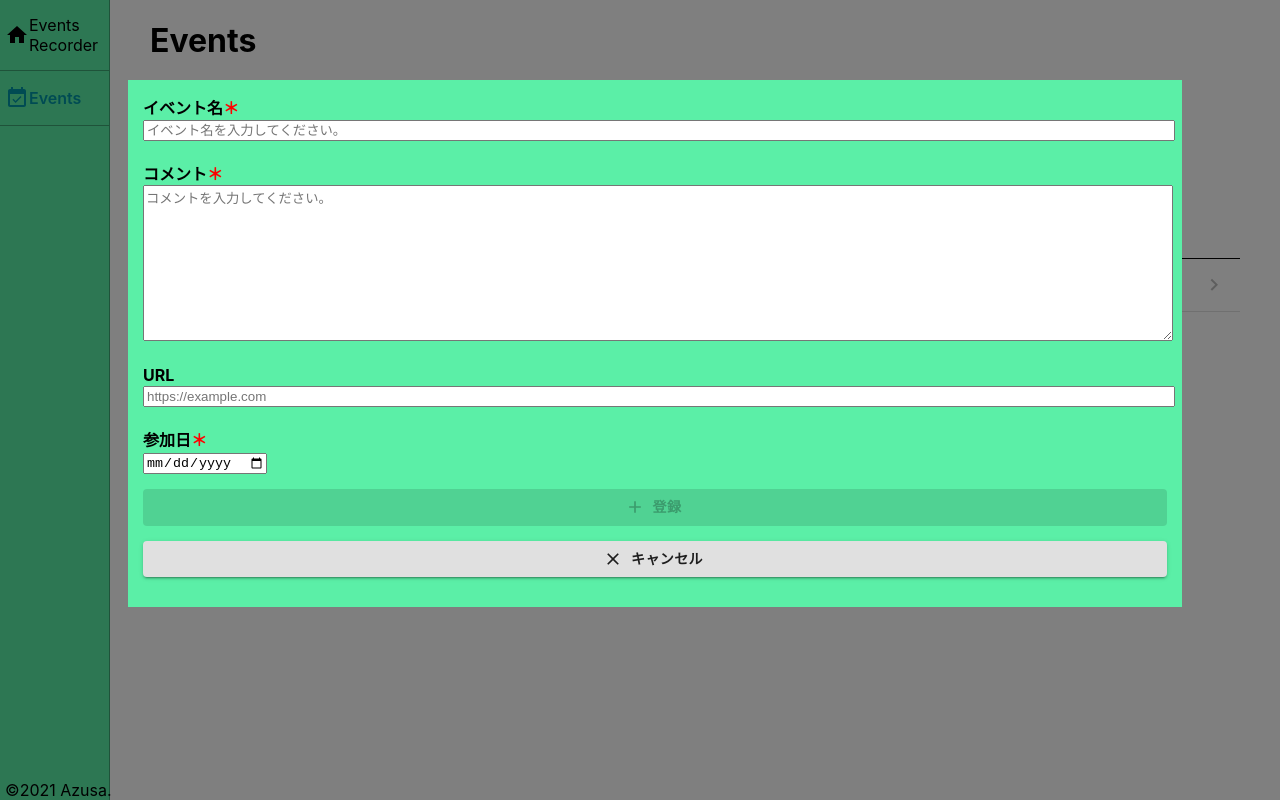
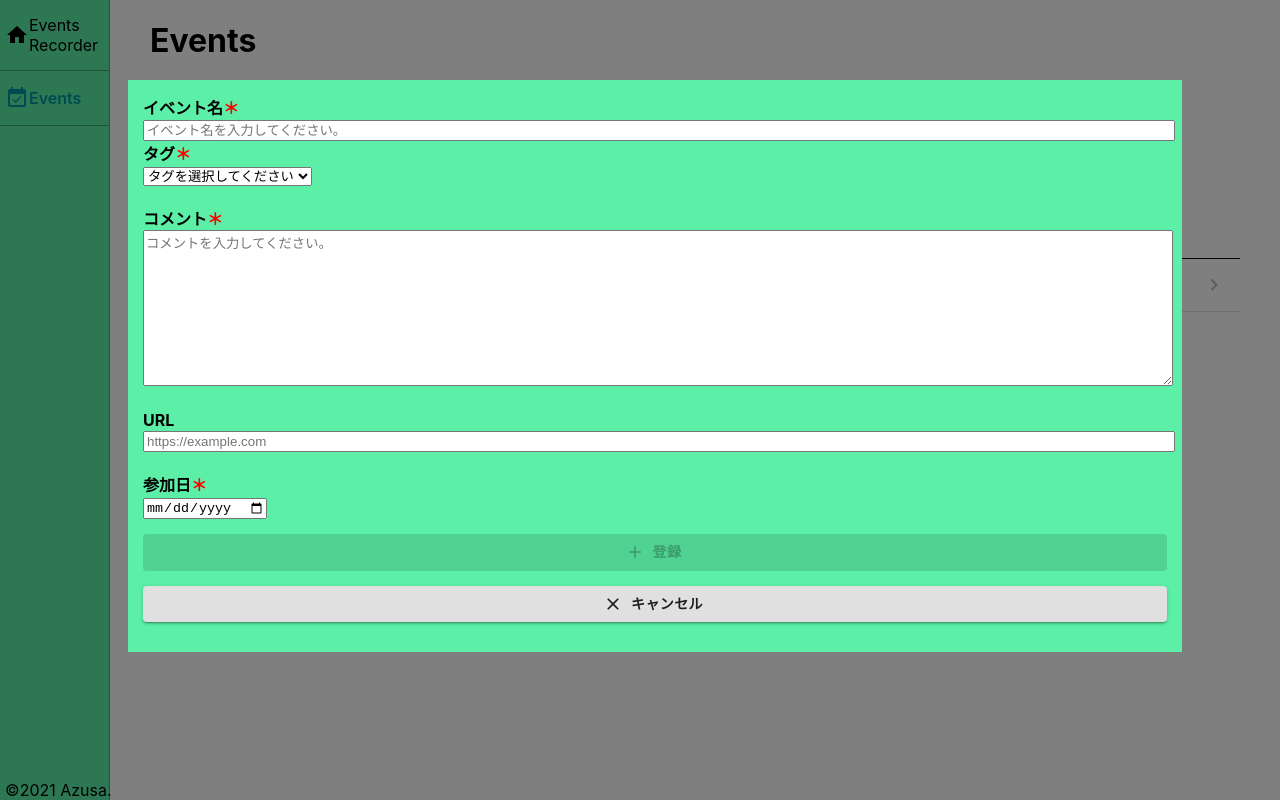
Before and after one commit to azufb/self-manage-app, a React app: page /Events in a window 1280 px wide. Both pictures are taken after a click on the button "イベントの登録". Built offline with nearby package versions, Linux system fonts and the light colour scheme.

Commit message:
タグ機能付与

```diff
--- a/src/components/Event.js
+++ b/src/components/Event.js
@@ -16,6 +16,7 @@ const Event = ({event}) => {
   const {state, dispatch} = useContext(AppContext);
   const id = event.id;
   const [name, setName] = useState(event.name);
+  const [tag, setTag] = useState(event.tag);
   const [comment, setComment] = useState(event.comment);
   const [url, setUrl] = useState(event.url);
   const [date, setDate] = useState(event.date);
@@ -36,10 +37,11 @@ const Event = ({event}) => {
 
   useEffect(() => {
     setName(event.name);
+    setTag(event.tag);
     setComment(event.comment);
     setUrl(event.url);
     setDate(event.date);
-  }, [event.name, event.comment, event.url, event.date]);
+  }, [event.name, event.tag, event.comment, event.url, event.date]);
 
   // 詳細モーダルの開閉を管理
   const handleOpen = () => {
@@ -64,12 +66,14 @@ const Event = ({event}) => {
       type: EDIT_EVENT,
       id,
       name,
+      tag,
       comment,
       url,
       date
     });
 
     setName(event.name);
+    setTag(event.tag);
     setComment(event.comment);
     setUrl(event.url);
     setDate(event.date);
@@ -109,7 +113,11 @@ const Event = ({event}) => {
       </tr>
       <Modal open={open} onClose={handleClose} aria-labelledby="simple-modal-title" aria-describedby="simple-modal-description">
         <div className={styles.modalBody}>
-          <h4>コメント</h4>
+          <label>タグ</label>
+          <div className={styles.tag}>
+            {event.tag}
+          </div>
+          <label>コメント</label>
           <div className={styles.comment}>
             {event.comment}
           </div>
@@ -132,6 +140,17 @@ const Event = ({event}) => {
           </div>
           <div>
             <input type="text" value={name} onChange={(e) => setName(e.target.value)} className={styles.eventNameInput} />
+          </div>
+          <div>
+            <label>タグ</label>
+          </div>
+          <div>
+            <select value={tag} onChange={(e) => setTag(e.target.value)}>
+              <option value={"#社内"}>#社内</option>
+              <option value={"#社外"}>#社外</option>
+              <option value={"#オンライン"}>#オンライン</option>
+              <option value={"#オフライン"}>#オフライン</option>
+            </select>
           </div>
           <div className={styles.formContent}>
             <label>コメント</label>
--- a/src/components/EventForm.js
+++ b/src/components/EventForm.js
@@ -10,17 +10,20 @@ import styles from "../styles/EventForm.css";
 const EventForm = () => {
   const { dispatch } = useContext(AppContext); // contextから、dispatchを受け取る。
   const [name, setName] = useState("");
+  const [tag, setTag] = useState("");
   const [comment, setComment] = useState("");
   const [url, setUrl] = useState("");
   const [date, setDate] = useState("");
   const [open, setOpen] = useState(false);
 
   const handleAddEvent = (e) => {
+    console.log(tag);
     e.preventDefault();
 
     dispatch({
       type: ADD_EVENT,
       name,
+      tag,
       comment,
       url,
       date
@@ -29,6 +32,7 @@ const EventForm = () => {
     window.alert(`「${name}」というイベントを登録しました。`);
 
     setName("");
+    setTag("");
     setComment("");
     setUrl("");
     setDate("");
@@ -51,6 +55,7 @@ const EventForm = () => {
     if (confirmMessage) {
       // 前の入力情報を残さない。
       setName("");
+      setTag("");
       setComment("");
       setUrl("");
       setDate("");
@@ -60,7 +65,7 @@ const EventForm = () => {
     }
   }
 
-  const disableResister = name === "" || comment === "" || date === "";
+  const disableResister = name === "" || comment === "" || date === "" || tag === "";
 
 
   return (
@@ -78,6 +83,16 @@ const EventForm = () => {
           </div>
           <input type="text" id="titleForm" value={name} onChange={(e) => setName(e.target.value)}
             placeholder="イベント名を入力してください。" className={styles.eventNameInput} />
+          <div>
+            <label htmlFor="tagForm">タグ<span className={styles.requiredMark}>＊</span></label>
+          </div>
+          <select id="tagForm" value={tag} onChange={(e) => setTag(e.target.value)}>
+            <option value={""}>タグを選択してください</option>
+            <option value={"#社内"}>#社内</option>
+            <option value={"#社外"}>#社外</option>
+            <option value={"#オンライン"}>#オンライン</option>
+            <option value={"#オフライン"}>#オフライン</option>
+          </select>
           <div className={styles.formContent}>
             <label htmlFor="commentForm">コメント<span className={styles.requiredMark}>＊</span></label>
           </div>
--- a/src/reducers/events.js
+++ b/src/reducers/events.js
@@ -4,7 +4,7 @@ const events = (state = [], action) => {
   switch (action.type) {
     // イベントを追加する
     case ADD_EVENT:
-      const event = { name: action.name, comment: action.comment, url: action.url, date: action.date };
+      const event = { name: action.name, tag: action.tag, comment: action.comment, url: action.url, date: action.date };
       const length = state.length;
       const id  = length === 0 ? 1 : state[length -1].id + 1;
       return [...state, { id, ...event }];
@@ -18,6 +18,7 @@ const events = (state = [], action) => {
       state.map((event) => {
         if (event.id === action.id) {
           event.name = action.name;
+          event.tag = action.tag;
           event.comment = action.comment;
           event.url = action.url;
           event.date = action.date;
--- a/src/styles/Event.css
+++ b/src/styles/Event.css
@@ -40,6 +40,10 @@
   margin-top: 20px;
 }
 
+.tag {
+  margin-bottom: 15px;
+}
+
 .comment {
   white-space: pre;
 }
```
